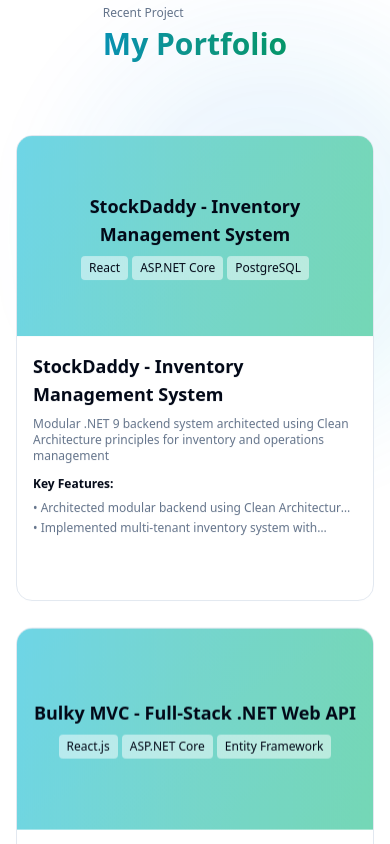
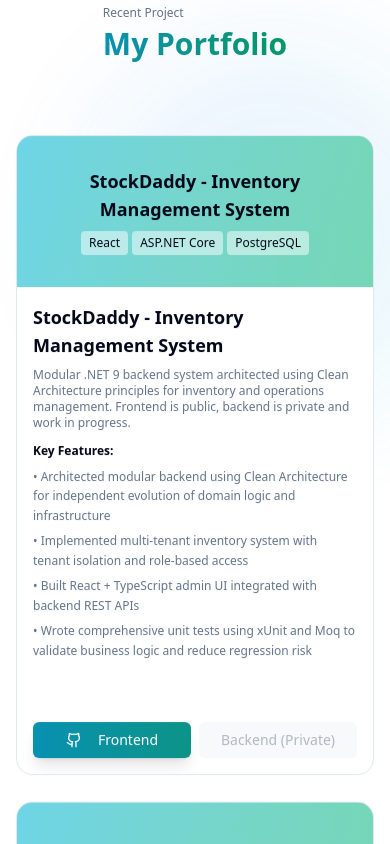
Before and after one commit to pixelpix13/portfolio-website, a React (Vite) app: page / in a window 390 px wide. Shown: the part 4380-5224 px from the top of the page. Built offline with nearby package versions, Linux system fonts and the light colour scheme.

Commit message:
Fix project card height to show GitHub buttons

```diff
--- a/src/components/sections/Projects.tsx
+++ b/src/components/sections/Projects.tsx
@@ -34,10 +34,11 @@
           {projects.map((project, index) => (
             <div
               key={index}
-              className="group relative overflow-hidden rounded-2xl border bg-card hover:shadow-2xl hover:shadow-cyan-500/50 hover:scale-105 transition-all duration-500 animate-float"
+              className="group relative overflow-hidden rounded-2xl border bg-card hover:shadow-2xl hover:shadow-cyan-500/50 hover:scale-105 transition-all duration-500 animate-float flex flex-col"
               style={{
                 animation: `slideInUp 0.6s ease-out ${index * 0.15}s forwards, float 6s ease-in-out ${index * 0.5}s infinite`,
-                opacity: 0
+                opacity: 0,
+                minHeight: '600px'
               }}
             >
               {/* Project Image/Placeholder */}
@@ -60,23 +61,47 @@
               {/* Project Info */}
               <div className="p-4 sm:p-5 md:p-6 flex flex-col h-full">
                 <h3 className="text-lg sm:text-xl font-bold mb-2">{project.name}</h3>
-                <p className="text-xs sm:text-sm text-muted-foreground mb-3 sm:mb-4 line-clamp-3">
+                <p className="text-xs sm:text-sm text-muted-foreground mb-3 sm:mb-4">
                   {project.description}
                 </p>
 
                 <div className="space-y-3 flex-grow flex flex-col">
                   <div className="flex-grow">
                     <p className="text-xs font-semibold text-foreground mb-2">Key Features:</p>
-                    <ul className="space-y-1">
-                      {project.highlights.slice(0, 2).map((highlight, i) => (
-                        <li key={i} className="text-xs text-muted-foreground line-clamp-1">
+                    <ul className="space-y-1.5">
+                      {project.highlights.map((highlight, i) => (
+                        <li key={i} className="text-xs text-muted-foreground leading-relaxed">
                           • {highlight}
                         </li>
                       ))}
                     </ul>
                   </div>
 
-                  <a href={project.link} target="_blank" rel="noopener noreferrer" className="w-full mt-auto">
+                  <div className="mt-auto space-y-2">
+                    {('frontendLink' in project) && (
+                      <div className="flex gap-2">
+                        <a href={project.frontendLink} target="_blank" rel="noopener noreferrer" className="flex-1">
+                          <Button
+                            size="sm"
+                            className="w-full group bg-gradient-to-r from-cyan-600 to-teal-600 hover:from-cyan-500 hover:to-teal-500 text-white border-none shadow-lg hover:shadow-xl hover:scale-105 transition-all duration-300"
+                          >
+                            <Github className="w-4 h-4 mr-2 group-hover:rotate-12 transition-transform duration-300" />
+                            Frontend
+                          </Button>
+                        </a>
+                        <div className="flex-1">
+                          <Button
+                            size="sm"
+                            disabled
+                            className="w-full bg-muted text-muted-foreground cursor-not-allowed"
+                          >
+                            Backend (Private)
+                          </Button>
+                        </div>
+                      </div>
+                    )}
+                    {!('frontendLink' in project) && (
+                      <a href={project.link} target="_blank" rel="noopener noreferrer" className="w-full">
                         <Button
                           size="sm"
                           className="w-full group bg-gradient-to-r from-cyan-600 via-teal-600 to-emerald-600 hover:from-cyan-500 hover:via-teal-500 hover:to-emerald-500 text-white border-none shadow-lg hover:shadow-xl hover:scale-105 transition-all duration-300"
@@ -85,6 +110,8 @@
                           View on GitHub
                         </Button>
                       </a>
+                    )}
+                  </div>
                 </div>
               </div>
             </div>
--- a/src/data/portfolio-data.ts
+++ b/src/data/portfolio-data.ts
@@ -61,9 +61,11 @@
   projects: [
     {
       name: "StockDaddy - Inventory Management System",
-      description: "Modular .NET 9 backend system architected using Clean Architecture principles for inventory and operations management",
+      description: "Modular .NET 9 backend system architected using Clean Architecture principles for inventory and operations management. Frontend is public, backend is private and work in progress.",
       technologies: ["React", "ASP.NET Core", "PostgreSQL", "TypeScript", ".NET 9", "EF Core", "Clean Architecture", "xUnit", "Moq"],
       link: "https://github.com/pixelpix13/StockDaddy-Admin",
+      frontendLink: "https://github.com/pixelpix13/StockDaddy-Admin",
+      backendStatus: "Private - Work in Progress",
       highlights: [
         "Architected modular backend using Clean Architecture for independent evolution of domain logic and infrastructure",
         "Implemented multi-tenant inventory system with tenant isolation and role-based access",
```
Lines whose indentation alone changed are shown as unchanged.
